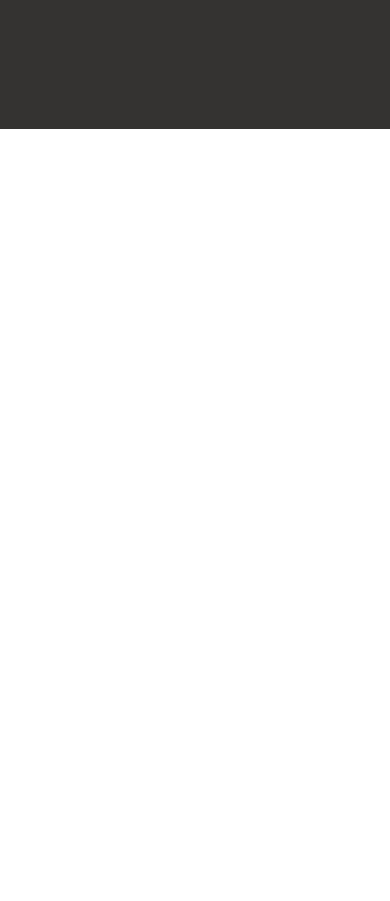
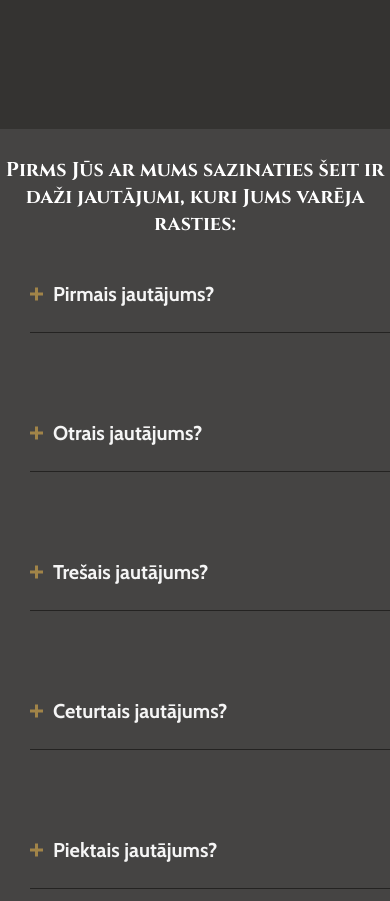
Before and after one commit to Spuldz/OB-Construction, a React (Vite) app: page /ieliksana in a window 390 px wide. Shown: the part 5140-6041 px from the top of the page. Before the commit the page ends 5269 px from the top, so only its background shows below. Built offline with nearby package versions, Linux system fonts and the light colour scheme.

Commit message:
created section 7 mobile design

```diff
--- a/src/css/inserting.module.css
+++ b/src/css/inserting.module.css
@@ -132,7 +132,6 @@
 
 .section7Top div{
     width: 870px;
-    height: 225px;
 
     font-family: 'Cinzel',sans-serif;
     font-weight: 700;
@@ -180,6 +179,21 @@
     }
 }
 
+@media(max-width: 981px){
+    .section7Top{
+        justify-content: center;
+    }
+
+    .section7Top div{
+        text-align: center;
+        font-size: 40px;
+    }
+
+    .section7{
+        padding-left: 30px;
+    }
+}
+
 @media(max-width: 865px){
     .section1{
         height: 600px;
@@ -224,6 +238,10 @@
         font-size: 40px;
     }
 
+    .section7Top div{
+        font-size: 30px;
+    }
+
 
 }
 
@@ -245,6 +263,7 @@
     }
 }
 
+
 @media(max-width: 433px){
     .section4Top{
         font-size: 30px;
@@ -260,6 +279,30 @@
 
     .section6{
         height: 500px;
+    }
+}
+
+@media(max-width: 400px){
+    .section7Top div{
+        font-size: 20px;
+    }
+
+    .section7{
+        padding-left: 0;
+        height: 900px;
+    }
+
+    .section7Top{
+        height: 15%;
+    }
+
+    .section7Bottom{
+        height: 85%;
+    }
+
+    .section7Bottom{
+        padding-left: 30px;
+        box-sizing: border-box;
     }
 }
 
@@ -345,6 +388,14 @@
     .section4Top{
         font-size: 16px;
     }
+
+    .section7Bottom{
+        padding-left: 10px;
+    }
+
+    .section7Top div{
+        font-size: 16px;
+    }
 }
 
 @media(max-width: 199px){
```
Also changed, not shown: src/pages/Inserting.tsx (+6 -5 lines).
